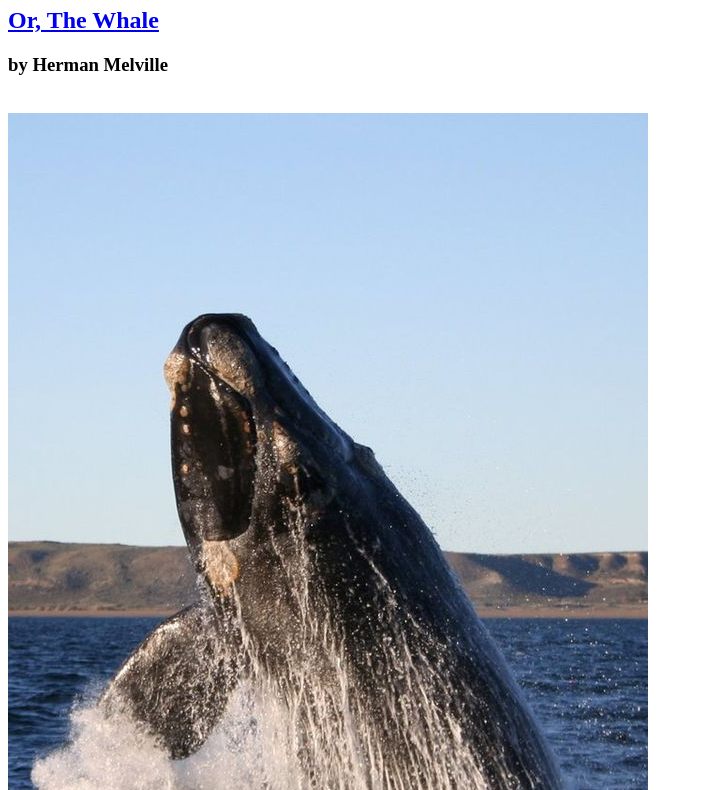
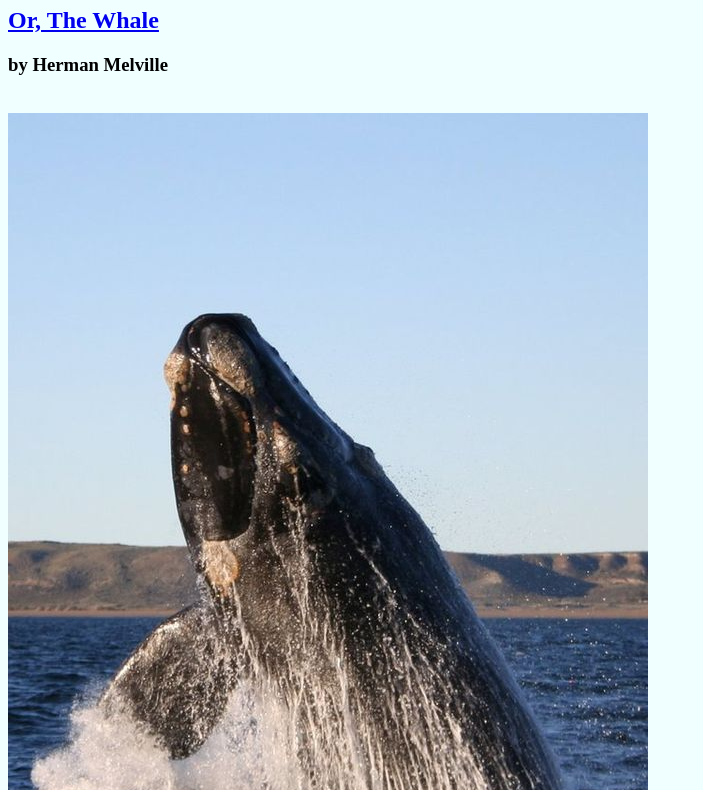
Before and after one commit to chottusfca/collection, a plain HTML site: page index.html in a window 1280 px wide. Shown: the part 73-863 px from the top of the page, without its empty margins (0-703 px from the left). Drawn offline with Linux system fonts and the light colour scheme.

Commit message:
added stylesheet

```diff
--- /dev/null
+++ b/css/style.css
@@ -0,0 +1,3 @@
+body {
+    background-color: azure;
+}
--- a/index.html
+++ b/index.html
@@ -3,6 +3,7 @@
     <head>
         <meta charset="UTF-8">
         <title>Moby Dick</title>
+        <link rel="stylesheet" href="css/style.css">
     </head>
     <body>
         <h1>Moby Dick</h1>
```
